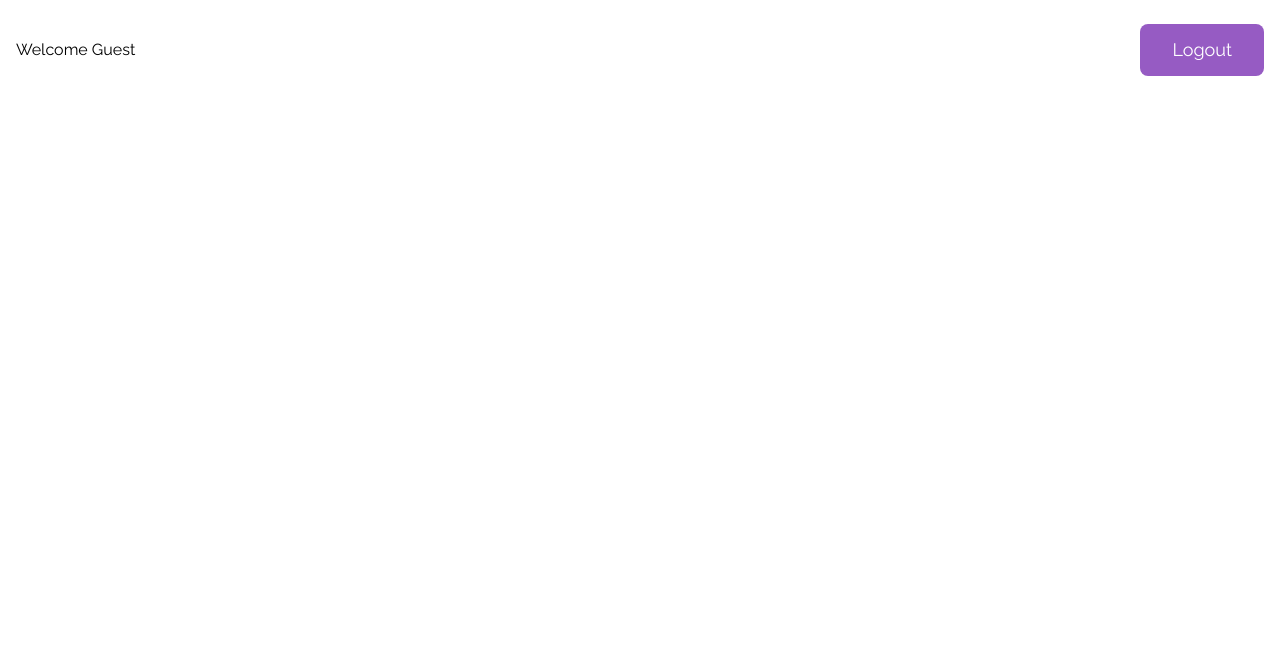
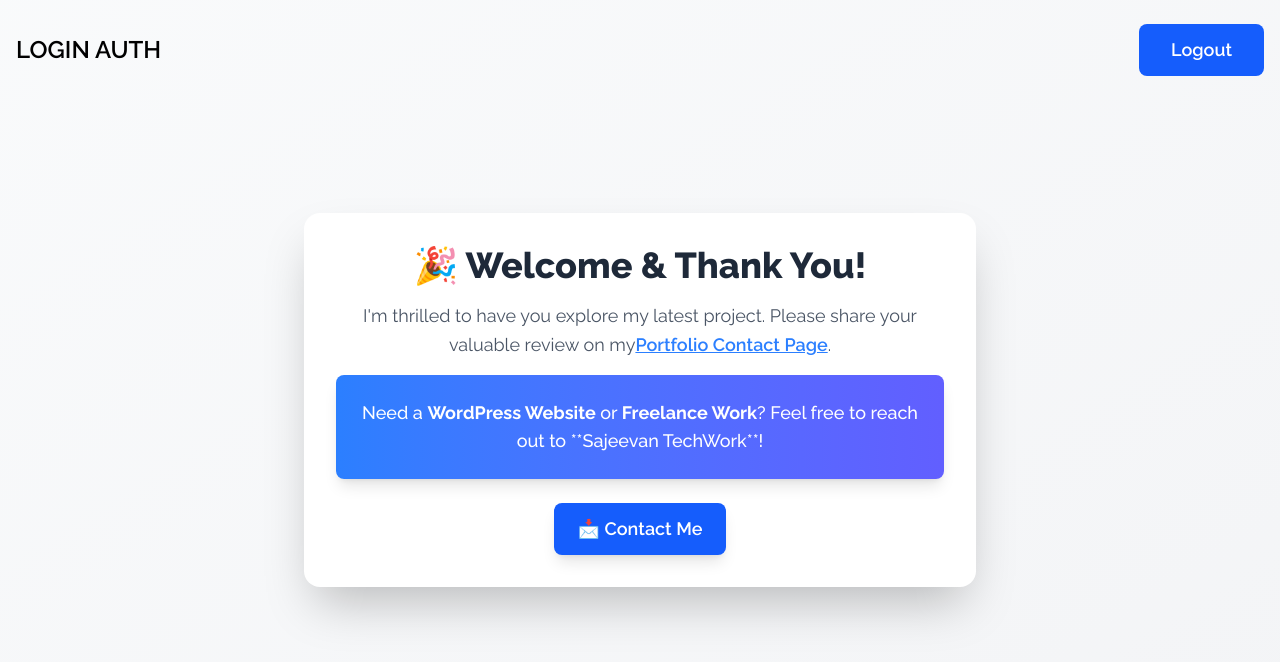
Before and after one commit to Sajeevan-WebWork/React-authu-login, a React (Vite) app: page /home in a window 1280 px wide. Shown: the top 662 px of the page. Built offline with nearby package versions, Linux system fonts and the light colour scheme; sample sign-in values are in the browser's storage.

Commit message:
home page change

```diff
--- a/src/components/Home.jsx
+++ b/src/components/Home.jsx
@@ -3,6 +3,7 @@
 import axios from "axios";
 import React, { useEffect, useState } from "react";
 import toast from "react-hot-toast";
+import { motion } from "framer-motion";
 import { useNavigate } from "react-router-dom";
 
 const Home = () => {
@@ -56,10 +57,71 @@ const Home = () => {
           </div>
 
         ) : (
-          <div className="flex items-center justify-between container m-auto py-6 px-4">
-            <h2>Welcome {user ? user.name : "Guest"}</h2>
-            <button onClick={handleLogout} className="px-8 py-3 text-lg cursor-pointer hover:scale-103 active:scale-105 transition-all duration-300 rounded-lg bg-[#965bc3] text-white border-0 outline-0">Logout</button>
-          </div>
+          <>
+            <div className="flex items-center justify-between absolute top-0 left-0 right-0 container m-auto py-6 px-4">
+              <h2 className="text-2xl font-semibold uppercase">Login Auth</h2>
+              <button onClick={handleLogout} className="px-8 py-3 text-lg cursor-pointer hover:scale-103 active:scale-105 transition-all duration-300 rounded-lg bg-blue-600 text-white border-0 font-semibold outline-0">Logout</button>
+            </div>
+
+            <div className="flex items-center justify-center min-h-screen bg-gradient-to-br from-gray-50 to-gray-100 px-6">
+              <motion.div
+                initial={{ opacity: 0, y: -20 }}
+                animate={{ opacity: 1, y: 0 }}
+                transition={{ duration: 0.6, ease: "easeOut" }}
+                className="bg-white shadow-2xl rounded-2xl p-8 max-w-2xl text-center"
+              >
+                {/* Welcome Header */}
+                <motion.h1
+                  initial={{ opacity: 0, y: -10 }}
+                  animate={{ opacity: 1, y: 0 }}
+                  transition={{ delay: 0.2, duration: 0.5 }}
+                  className="text-4xl font-extrabold text-gray-800 mb-4"
+                >
+                  🎉 Welcome & Thank You!
+                </motion.h1>
+
+                {/* Description */}
+                <p className="text-lg text-gray-600 mb-4 leading-relaxed">
+                  I'm thrilled to have you explore my latest project.
+                  Please share your valuable review on my
+                  <a
+                    href="https://sajeevan-web-dev.web.app/contact"
+                    target="_blank"
+                    rel="noopener noreferrer"
+                    className="text-blue-500 font-semibold underline hover:text-blue-600 transition"
+                  >
+                    Portfolio Contact Page
+                  </a>
+                  .
+                </p>
+
+                {/* Call to Action Card */}
+                <motion.div
+                  initial={{ scale: 0.95 }}
+                  animate={{ scale: 1 }}
+                  transition={{ duration: 0.5, ease: "easeInOut" }}
+                  className="bg-gradient-to-r from-blue-500 to-indigo-500 text-white rounded-lg shadow-lg p-6"
+                >
+                  <p className="text-lg font-medium">
+                    Need a <strong>WordPress Website</strong> or <strong>Freelance Work</strong>?
+                    Feel free to reach out to **Sajeevan TechWork**!
+                  </p>
+                </motion.div>
+
+                {/* Contact Button */}
+                <motion.a
+                  href="mailto:sajeevantechwork@example.com"
+                  className="mt-6 inline-block px-6 py-3 text-lg font-semibold text-white bg-blue-600 rounded-lg shadow-lg
+            hover:bg-blue-700 transition duration-300 hover:-translate-y-1 transform"
+                  whileHover={{ scale: 1.05 }}
+                  whileTap={{ scale: 0.95 }}
+                >
+                  📩 Contact Me
+                </motion.a>
+              </motion.div>
+            </div>
+          </>
+
         )
       }
     </>
--- a/src/components/Login.jsx
+++ b/src/components/Login.jsx
@@ -29,7 +29,7 @@ const Login = () => {
         setIsLoading(true);
 
         try {
-            const res = await fetch(`${API_URL}/api/login`, {
+            const res = await fetch(`https://portfolio-backend-lake-xi.vercel.app/api/login`, {
                 method: "POST",
                 headers: {
                     "Content-Type": "application/json",
```
